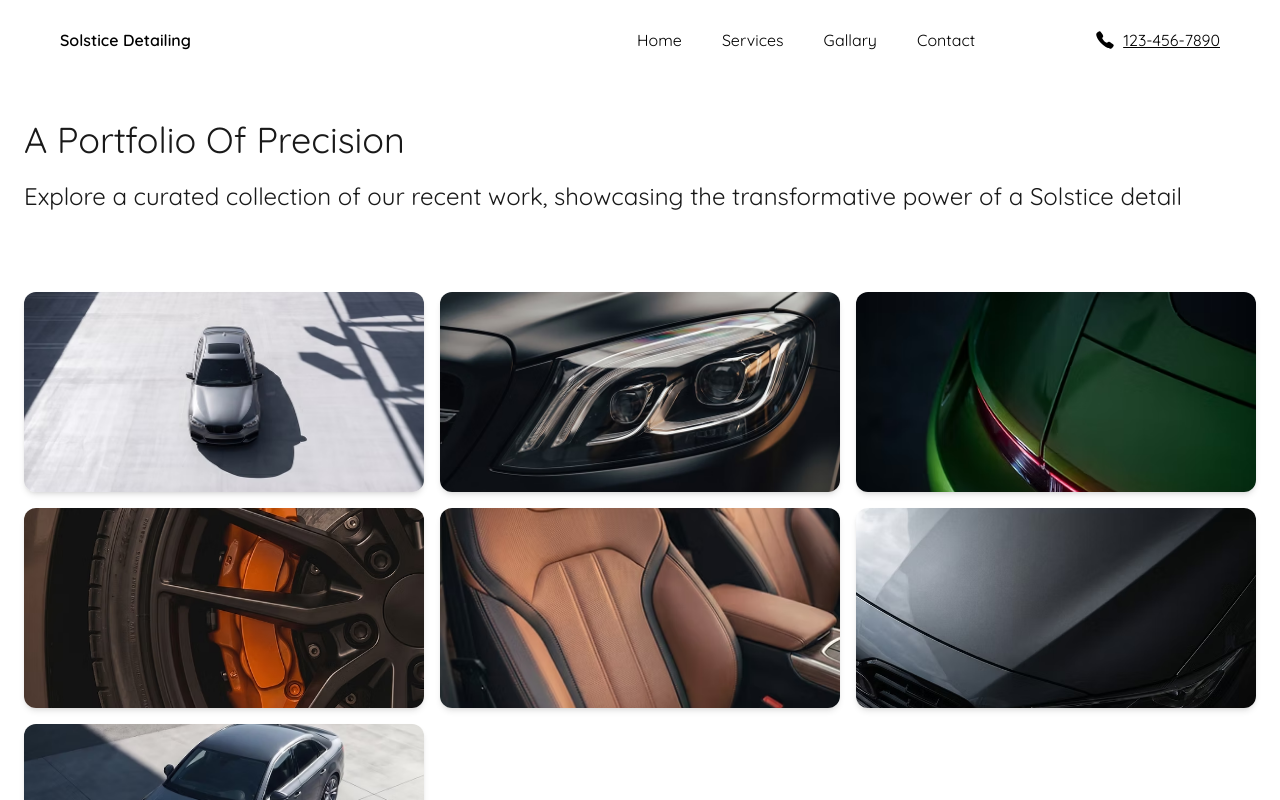
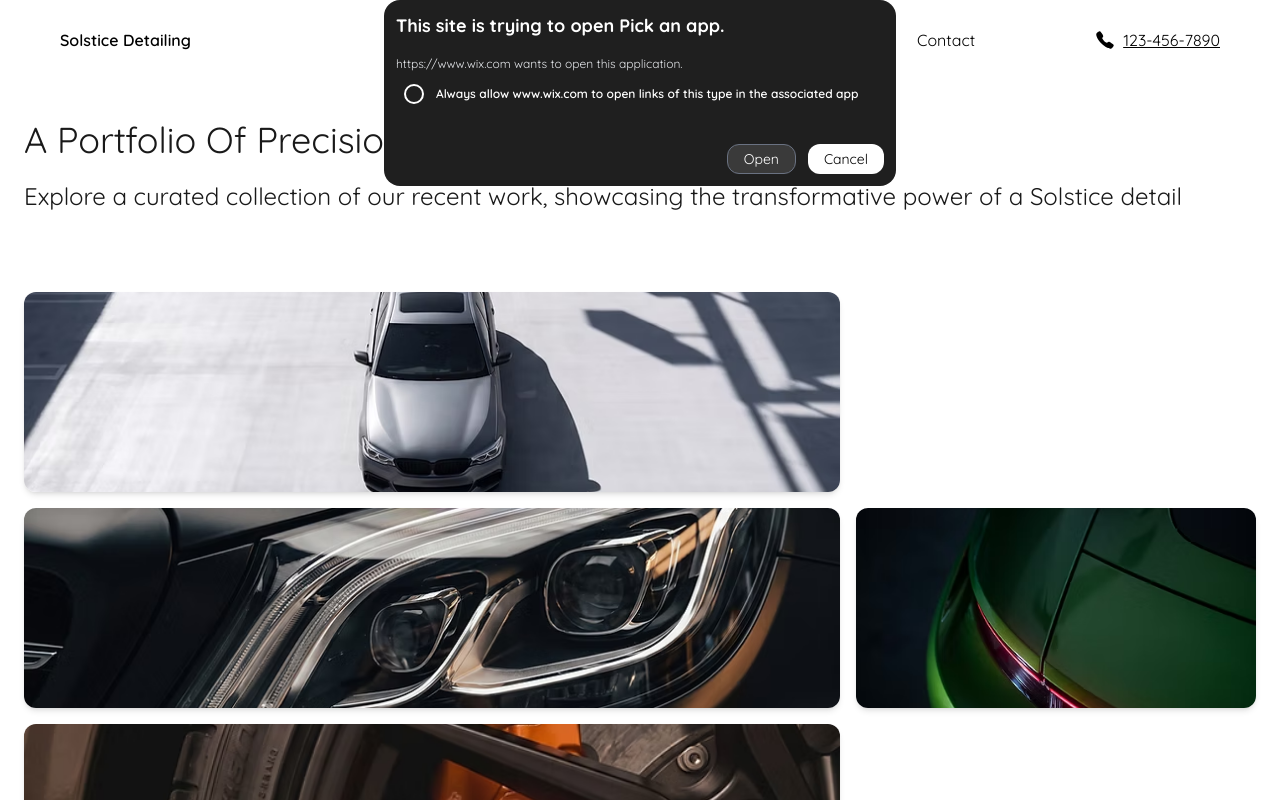
Before and after one commit to hrithik-nonia/solstice-detailing-frontend-clone, a React (Vite) app: page /gallery in a window 1280 px wide. Both pictures are taken after a click on the element "123-456-7890". Shown: the top 800 px of the page. Built offline with nearby package versions, Linux system fonts and the light colour scheme; a web font is replaced by a local one.

Commit message:
popup for contect detail complete

```diff
--- a/package.json
+++ b/package.json
@@ -17,6 +17,7 @@
     "react-dom": "^19.2.6",
     "react-icons": "^5.6.0",
     "react-router-dom": "^7.15.1",
+    "sweetalert2": "^11.26.25",
     "tailwindcss": "^4.3.0"
   },
   "devDependencies": {
--- a/src/component/navbar.jsx
+++ b/src/component/navbar.jsx
@@ -3,10 +3,15 @@ import { NavLink } from "react-router-dom";
 import { IoCall } from "react-icons/io5";
 import { useState } from "react";
 import { Menu, X } from "lucide-react";
+import Popup from "./popup";
 
 export default function NavBar() {
   // state for burger menu toggle
   const [isOpen, setIsOpen] = useState(false);
+
+  // state for popup
+  const [showPopup, setShowPopup] = useState(false);
+
   return (
     <>
       <nav className="absolute z-10 flex w-full p-5 md:px-8 lg:py-7 lg:px-15">
@@ -16,7 +21,7 @@ export default function NavBar() {
         </NavLink>
 
         {/* nav links */}
-        <div className="md:ms-auto flex hidden md:flex gap-5 md:pr-10 lg:pr-30 lg:gap-10">
+        <div className="md:ms-auto  hidden md:flex gap-5 md:pr-10 lg:pr-30 lg:gap-10">
           {links.map((links, i) => (
             <NavLink to={links.link} key={i} className="hover:underline">
               {links.text}
@@ -25,7 +30,10 @@ export default function NavBar() {
         </div>
 
         {/* contact detail */}
-        <span className="flex items-center  gap-2 cursor-pointer hidden md:flex">
+        <span
+          className=" items-center  gap-2 cursor-pointer hidden md:flex"
+          onClick={() => setShowPopup(true)}
+        >
           <IoCall size={"20px"} />
           <u>123-456-7890</u>
         </span>
@@ -61,6 +69,9 @@ export default function NavBar() {
           </div>
         )}
       </nav>
+
+      {/* show popup */}
+      {showPopup && <Popup onClose={() => setShowPopup(false)} />}
     </>
   );
 }
--- /dev/null
+++ b/src/component/popup.jsx
@@ -0,0 +1,49 @@
+export default function Popup({ onClose }) {
+  return (
+    <div className="h-screen absolute">
+      <div className="fixed top-0 left-1/2 -translate-x-1/2 z-50">
+        <div className="w-lg bg-[#1f1f1f] text-white rounded-2xl p-3">
+          {/* Heading */}
+          <h1 className="text-lg font-bold mb-4">
+            This site is trying to open Pick an app.
+          </h1>
+
+          {/* Description */}
+          <p className="text-xs text-gray-200 mb-3">
+            https://www.wix.com wants to open this application.
+          </p>
+
+          {/* Checkbox */}
+          <label className="flex items-center gap-3 cursor-pointer px-2 mb-10">
+            <input
+              type="checkbox"
+              className="appearance-none w-5 h-5 border-2 border-white rounded-full cursor-pointer checked:bg-white"
+            />
+
+            <span className="text-xs  font-semibold">
+              Always allow www.wix.com to open links of this type in the
+              associated app
+            </span>
+          </label>
+
+          {/* Buttons */}
+          <div className="flex justify-end gap-3">
+            <button
+              onClick={onClose}
+              className="px-4 py-1 text-sm rounded-xl border border-gray-500 bg-[#3a3a3a] hover:bg-[#4a4a4a]"
+            >
+              Open
+            </button>
+
+            <button
+              onClick={onClose}
+              className="px-4 py-1 text-sm rounded-xl bg-white text-black hover:bg-gray-200"
+            >
+              Cancel
+            </button>
+          </div>
+        </div>
+      </div>
+    </div>
+  );
+}
--- a/src/pages/gallery.jsx
+++ b/src/pages/gallery.jsx
@@ -9,6 +9,12 @@ export default function Gallery() {
     "/gallery-page-img/img-6.avif",
     "/gallery-page-img/img-7.avif",
   ];
+
+  // random column
+  const colSpans = ["md:col-span-1", "md:col-span-2"];
+
+  // random row
+  const rowSpans = ["row-span-1", "row-span-2"];
 
   return (
     <>
@@ -26,10 +32,18 @@ export default function Gallery() {
 
         {/* image section */}
         <div className="grid grid-cols-1 md:grid-cols-3 auto-rows-[200px] gap-4 ">
-          {tempImg.map((img, index) => (
+          {tempImg.map((img, index) => {
+            // random column
+            const randomCol =
+              colSpans[Math.floor(Math.random() * colSpans.length)];
+
+            // random row
+            const randomRow =
+              rowSpans[Math.floor(Math.random() * rowSpans.length)];
+            return (
               <div
                 key={index}
-              className={`overflow-hidden rounded-xl shadow-md md:col-span-${Math.floor(Math.random() * 3)} row-span-${Math.floor(Math.random() * 3)}`}
+                className={`overflow-hidden rounded-xl shadow-md ${randomCol} ${randomRow}`}
               >
                 <img
                   src={img}
@@ -37,7 +51,8 @@ export default function Gallery() {
                   className="w-full h-full object-cover transition-transform duration-500 ease-in-out hover:scale-110 cursor-pointer"
                 />
               </div>
-          ))}
+            );
+          })}
         </div>
       </div>
     </>
--- a/src/pages/landing.jsx
+++ b/src/pages/landing.jsx
@@ -1,6 +1,6 @@
 import { useState } from "react";
 import { testimonials } from "../constant.js";
-
+import { NavLink } from "react-router-dom";
 // temp img for section 4
 const images = [
   "/landing-page-img/lan-cont-img.avif",
@@ -37,14 +37,17 @@ export default function Landing() {
             Automotive perfection, redefined
           </h1>
           <div className=" lg:ml-auto ">
-            <p className="text-black/80 text-sm md:text-base mt-4 max-w-md lg:max-w-[300px] ">
+            <p className="text-black/80 text-sm md:text-base mt-4 max-w-md lg:max-w-[300px] mb-6">
               We provide an unrivaled standard of vehicle care, restoring and
               protecting your automotive investment with scientific precision.
             </p>
 
-            <button className="mt-6 w-fit bg-black text-white font-semibold px-6 py-3 rounded-md hover:bg-black/80 transition">
+            <NavLink
+              to="/contact"
+              className=" w-fit bg-black text-white font-semibold px-6 py-3 rounded-md hover:bg-black/80 transition"
+            >
               Get a Quote
-            </button>
+            </NavLink>
           </div>
         </div>
       </div>
```
Also changed, not shown: 1 other file (tests, documents, lock files or other folders). Lines whose indentation alone changed are shown as unchanged.
